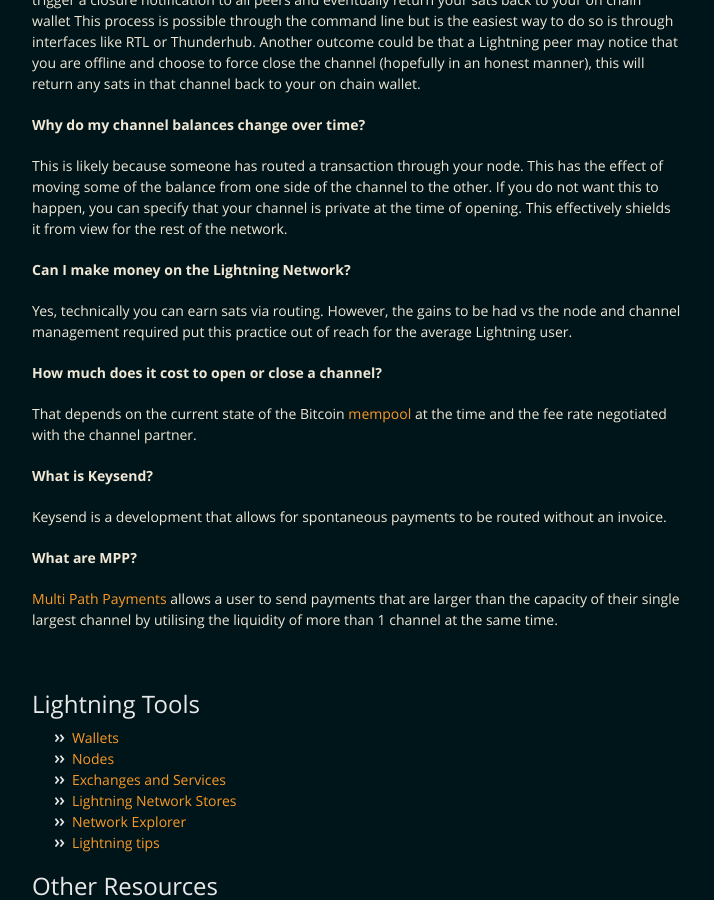
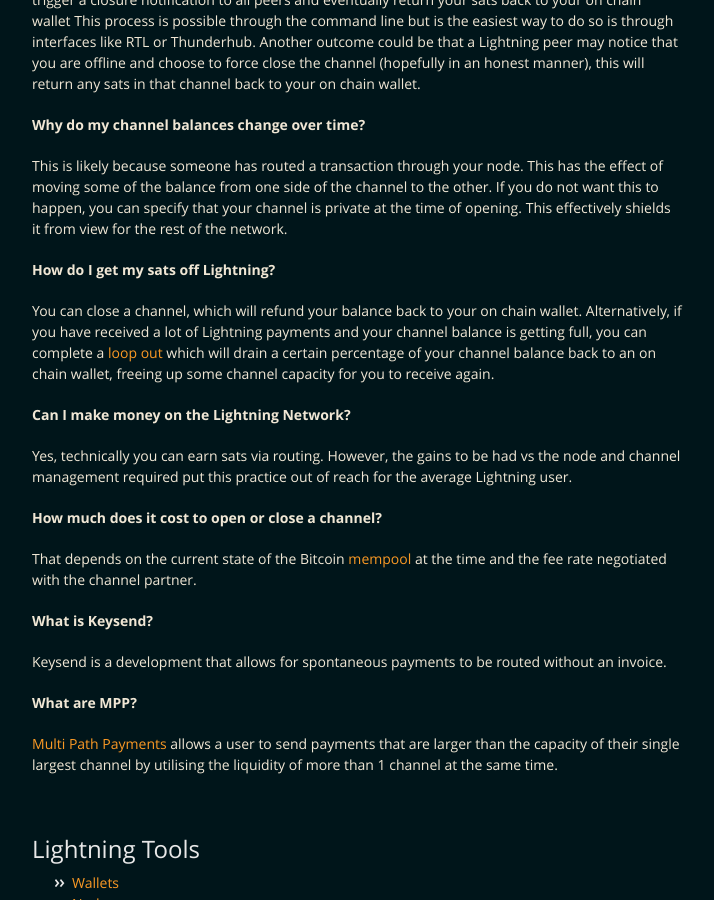
Before and after one commit to BitcoinQnA/ln-guide, a Jekyll site: the page built from index.md, in a window 1280 px wide and 900 px high, scrolled down 7784 px. Shown: the whole window, without its empty margins (283-997 px from the left). Built offline with Jekyll 4.4.1, drawn with Linux system fonts in a browser that asks for light colours; some of the changed text lies outside the part shown.

Commit message:
Update index.md

```diff
--- a/index.md
+++ b/index.md
@@ -203,6 +203,10 @@ The optimal solution is to revive your node and avoid the need to close your cha
 **Why do my channel balances change over time?**
 
 This is likely because someone has routed a transaction through your node. This has the effect of moving some of the balance from one side of the channel to the other. If you do not want this to happen, you can specify that your channel is private at the time of opening. This effectively shields it from view for the rest of the network.
+
+**How do I get my sats off Lightning?**
+
+You can close a channel, which will refund your balance back to your on chain wallet. Alternatively, if you have received a lot of Lightning payments and your channel balance is getting full, you can complete a [loop out](https://lightning.engineering/loop/) which will drain a certain percentage of your channel balance back to an on chain wallet, freeing up some channel capacity for you to receive again.
 
 **Can I make money on the Lightning Network?**
 
```
Also changed, not shown: other parts of index.md (+1 -1 lines).
